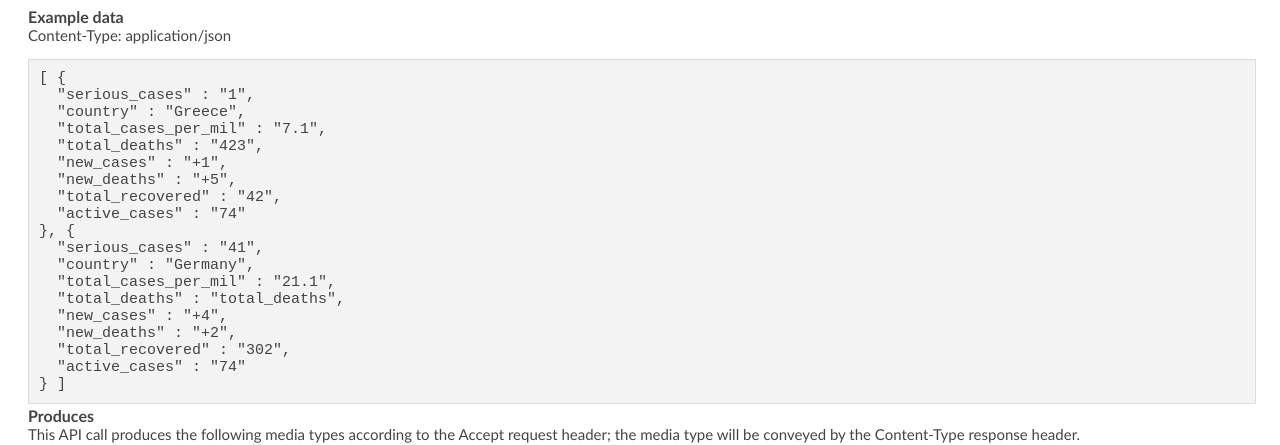
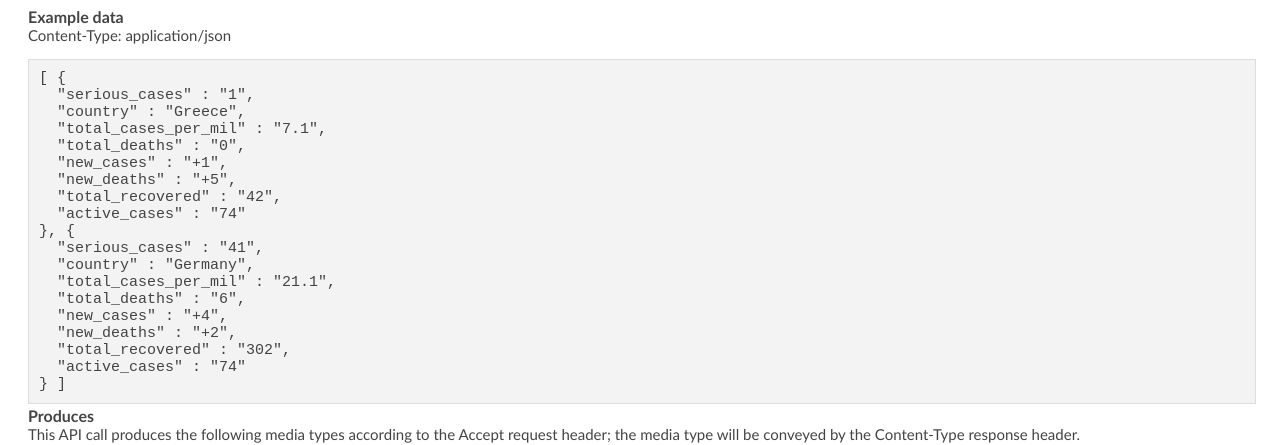
Before and after one commit to CheatModeON/coron-api, a plain HTML site: page templates/index.html in a window 1280 px wide. Shown: the part 794-1239 px from the top of the page. Drawn offline with Linux system fonts and the light colour scheme.

Commit message:
Update index.html

```diff
--- a/templates/index.html
+++ b/templates/index.html
@@ -234,7 +234,7 @@
   "serious_cases" : "1",
   "country" : "Greece",
   "total_cases_per_mil" : "7.1",
-  "total_deaths" : "423",
+  "total_deaths" : "0",
   "new_cases" : "+1",
   "new_deaths" : "+5",
   "total_recovered" : "42",
@@ -243,7 +243,7 @@
   "serious_cases" : "41",
   "country" : "Germany",
   "total_cases_per_mil" : "21.1",
-  "total_deaths" : "total_deaths",
+  "total_deaths" : "6",
   "new_cases" : "+4",
   "new_deaths" : "+2",
   "total_recovered" : "302",
```
